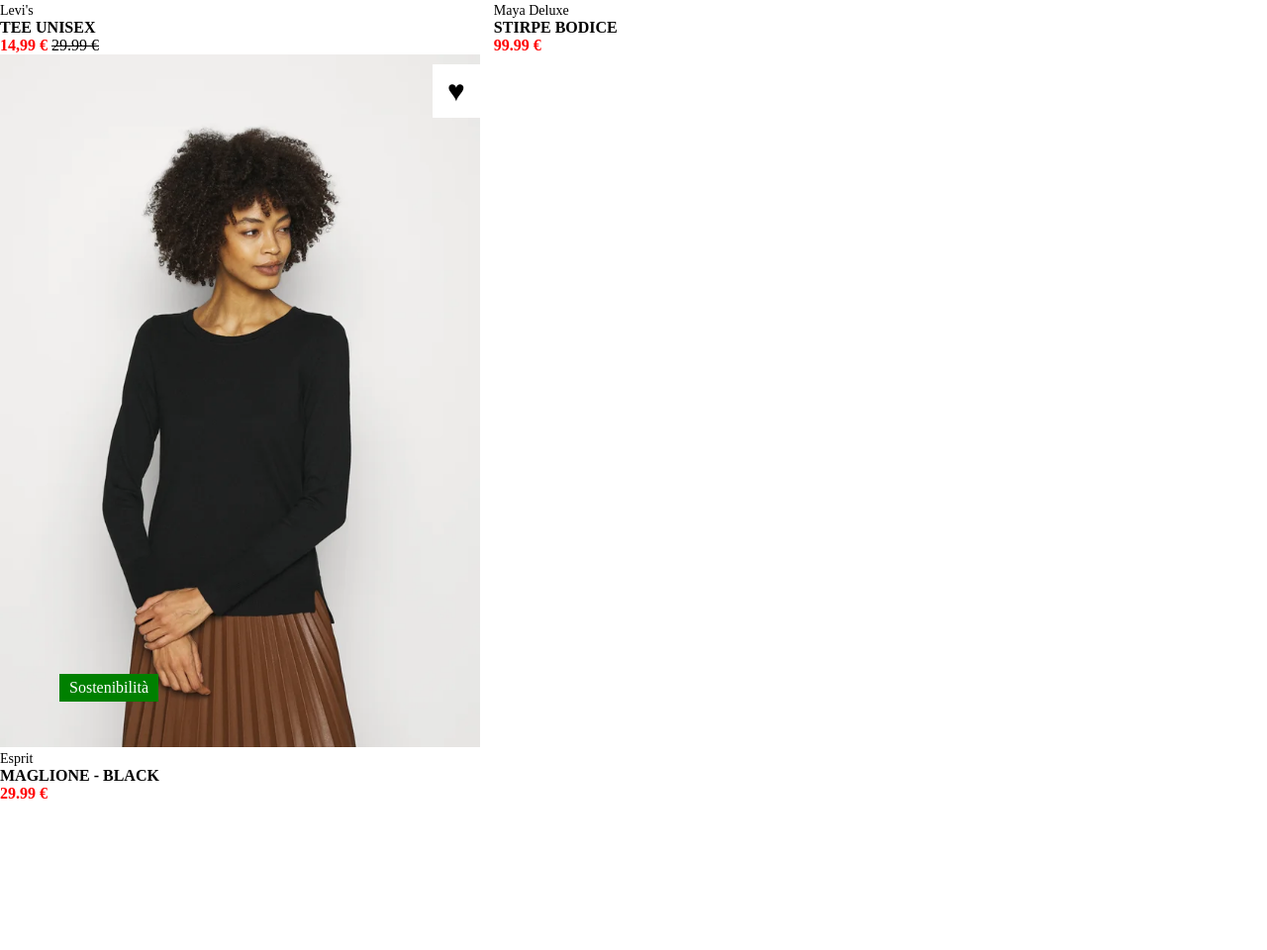
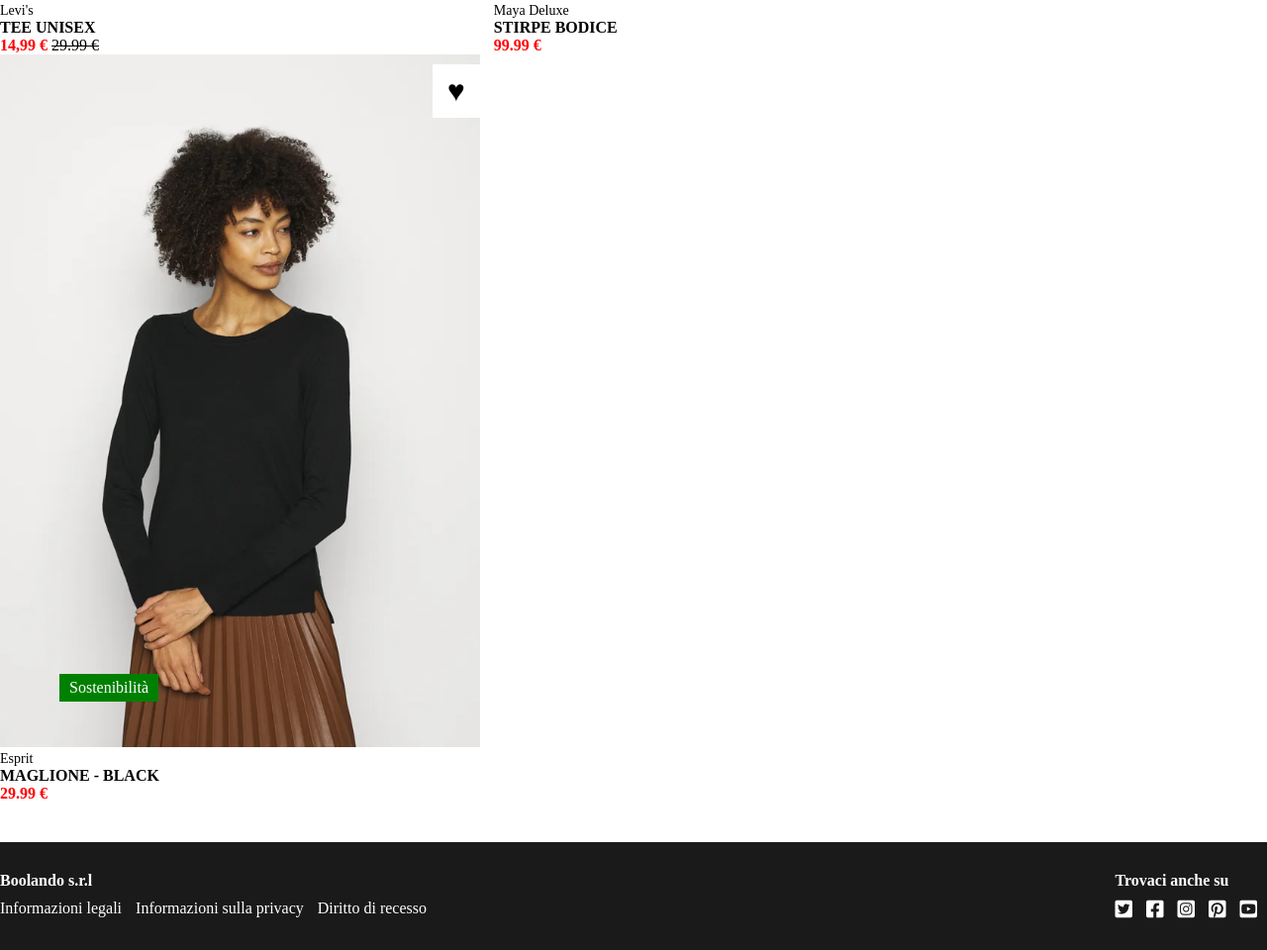
Before and after one commit to Fabiopanetta02/html-css-boolando, a plain HTML site: page index.html in a window 1280 px wide. Shown: the part 2393-3353 px from the top of the page at 99% size. Before the commit the page ends 3244 px from the top, so only its background shows below. Drawn offline with Linux system fonts and the light colour scheme.

Commit message:
Added footer

```diff
--- a/css/style.css
+++ b/css/style.css
@@ -24,7 +24,7 @@ nav ul{
   flex-basis: 16%;
 }
 
-li{
+nav ul li{
   display: inline-block;
   font-size: 20px;
   font-weight: bold;
@@ -94,6 +94,28 @@ div > img{
   cursor: pointer;
 }
 
+/* footer */
+footer{
+  color: #fff;
+  background-color: #1A1A1A;
+  padding: 20px 0;
+}
+
+div > ul li{
+  display: inline-block;
+  margin-top: 10px;
+  margin-right: 10px;
+}
+
+.social{
+  margin-top: 10px;
+}
+
+.social i{
+  margin-right: 10px;
+  font-size: 20px;
+}
+
 
 /* Utils */
 .container {
@@ -110,6 +132,12 @@ div > img{
 
 .row-items{
   margin: 40px 0;
+}
+
+.row-footer{
+  display: flex;
+  justify-content: space-between;
+  padding: 10px 0;
 }
 
 .item{
--- a/index.html
+++ b/index.html
@@ -129,7 +129,28 @@
     </main>
 
     <footer>
-
+        <div class="container">
+            <div class="row-footer">
+                <div>
+                <h4>Boolando s.r.l</h4>
+                    <ul>
+                        <li>Informazioni legali</li>
+                        <li>Informazioni sulla privacy</li>
+                        <li>Diritto di recesso</li>
+                    </ul>
+                </div>
+                <div>
+                    <h4>Trovaci anche su</h4>
+                        <div class="social">
+                        <i class="fa-brands fa-twitter-square"></i>
+                        <i class="fa-brands fa-facebook-square"></i>
+                        <i class="fa-brands fa-instagram-square"></i>
+                        <i class="fa-brands fa-pinterest-square"></i>
+                        <i class="fa-brands fa-youtube-square"></i>
+                        </div>
+                    </div>
+            </div>
+        </div>
     </footer>
 
 </body>
```
